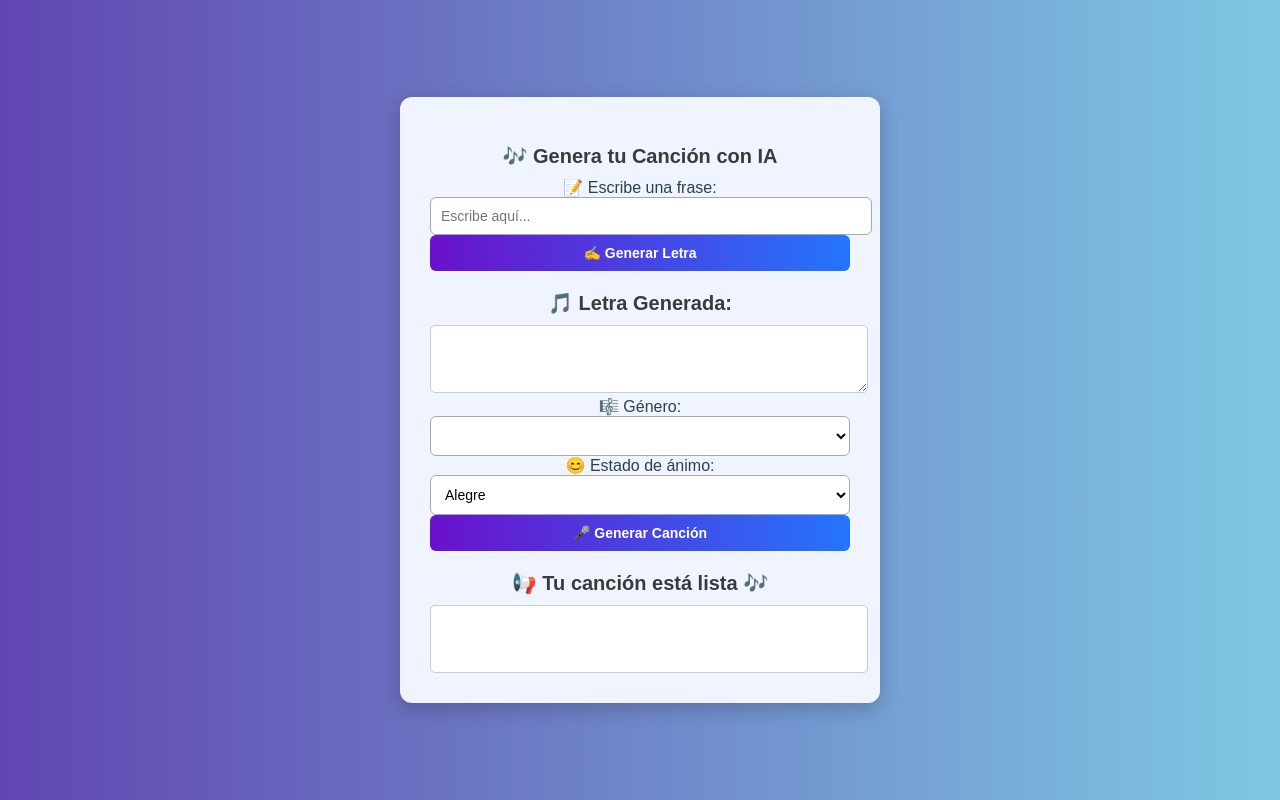
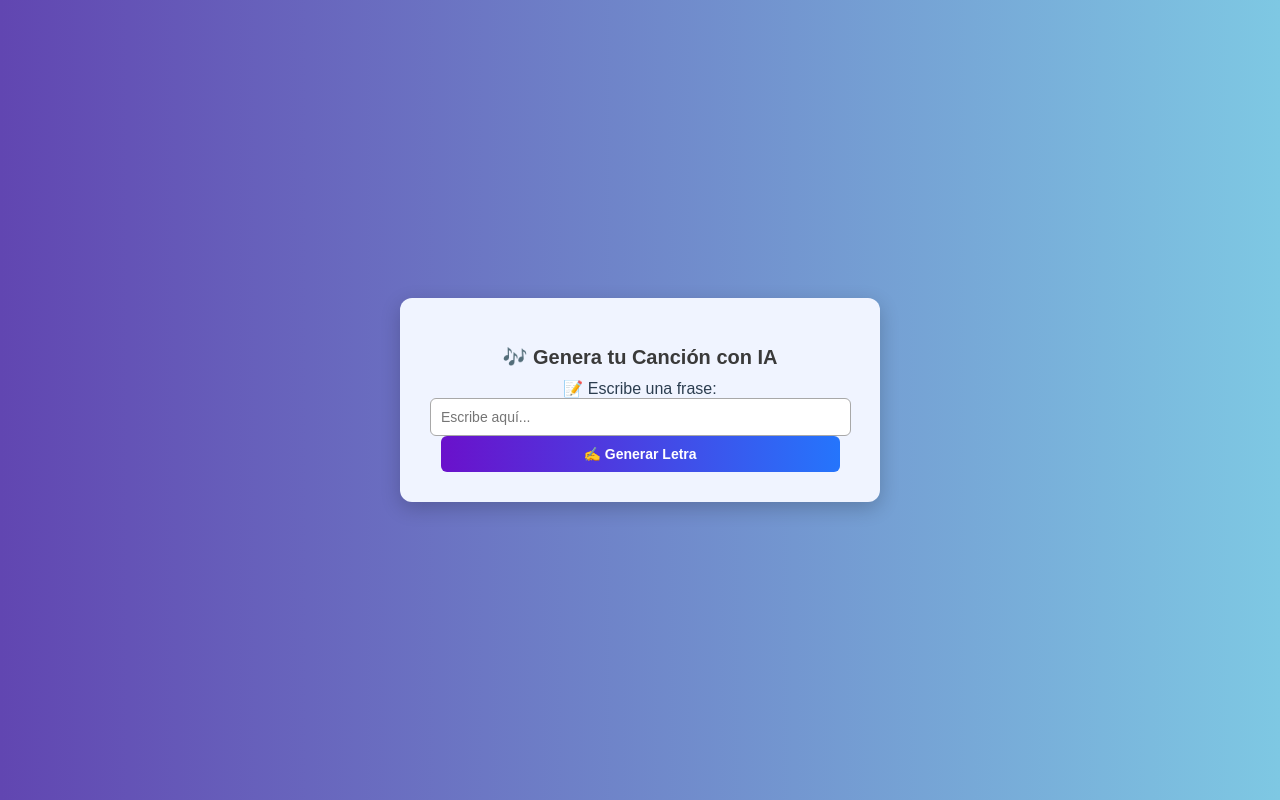
Before and after one commit to AndyChiquin/SongGenIA, a Vue app in the folder frontend/: page /dashboard in a window 1280 px wide. Built offline with nearby package versions, Linux system fonts and the light colour scheme; sample sign-in values are in the browser's storage; the HTML template or start-up script is replaced by a standard one.

Commit message:
feat(test): Last update

```diff
--- a/frontend/src/components/MusicForm.vue
+++ b/frontend/src/components/MusicForm.vue
@@ -6,7 +6,7 @@
       <!-- Entrada de frase inicial -->
       <div class="form-group">
         <label class="input-label">📝 Escribe una frase:</label>
-        <input v-model="fraseInicial" type="text" placeholder="Escribe aquí..." required>
+        <input v-model="fraseInicial" type="text" class="input-field" placeholder="Escribe aquí..." required>
       </div>
 
       <!-- Botón para generar la letra -->
@@ -14,28 +14,28 @@
         ✍️ Generar Letra
       </button>
 
-      <!-- Mensaje de carga -->
-      <p v-if="loading" class="loading-text">⌛ Procesando...</p>
+      <!-- Mensaje de carga para generar letra -->
+      <p v-if="loadingLetra" class="loading-text">⏳ Generando letra...</p>
 
-      <!-- Recuadro donde se muestra la letra generada -->
-      <div class="lyrics-box">
+      <!-- Sección de la letra generada -->
+      <div v-if="lyrics" class="lyrics-box">
         <h3>🎵 Letra Generada:</h3>
         <textarea v-model="lyrics" readonly class="lyrics-textarea"></textarea>
       </div>
 
       <!-- Opciones de género y estado de ánimo -->
-      <div class="form-group">
+      <div v-if="lyrics" class="form-group">
         <label class="input-label">🎼 Género:</label>
-        <select v-model="genre">
+        <select v-model="genre" class="input-field">
           <option>Bachata</option>
           <option>Rock</option>
           <option>Pop</option>
         </select>
       </div>
 
-      <div class="form-group">
+      <div v-if="lyrics" class="form-group">
         <label class="input-label">😊 Estado de ánimo:</label>
-        <select v-model="mood">
+        <select v-model="mood" class="input-field">
           <option>Alegre</option>
           <option>Triste</option>
           <option>Romántico</option>
@@ -43,19 +43,24 @@
       </div>
 
       <!-- Botón para generar la música -->
-      <button @click="generarMusica" class="primary-button">
+      <button v-if="lyrics" @click="generarMusica" class="primary-button">
         🎤 Generar Canción
       </button>
 
-      <!-- Mensaje de espera -->
-      <p v-if="waitingForAudio">🎵 Esperando la canción... Esto puede tardar unos segundos.</p>
+      <!-- Mensaje de espera al generar la canción -->
+      <p v-if="waitingForAudio" class="loading-text">🎵 Esperando la canción... Esto puede tardar unos segundos.</p>
 
       <!-- Mostrar la URL cuando la música se genere -->
-      <div class="lyrics-box">
+      <div v-if="audioUrl" class="lyrics-box">
         <h3>📢 Tu canción está lista 🎶</h3>
         <input v-model="audioUrl" readonly class="lyrics-textarea">
         <a v-if="audioUrl" :href="audioUrl" target="_blank" class="primary-button">🔗 Ir a la Canción</a>
       </div>
+
+      <!-- Botón de Nuevo Intento -->
+      <button v-if="lyrics || audioUrl" @click="resetForm" class="reset-button">
+        🔄 Nuevo Intento
+      </button>
     </div>
   </div>
 </template>
@@ -66,14 +71,15 @@ import { generateLyrics, generateMusic, getAudio } from "@/services/music";
 export default {
   data() {
     return {
-      fraseInicial: "", // Texto ingresado por el usuario
-      lyrics: "", // Letra generada
+      fraseInicial: "",
+      lyrics: "",
       genre: "Pasillo",
       mood: "Alegre",
+      loadingLetra: false,
       loading: false,
-      taskId: "", // Aquí guardamos el Task ID
-      audioUrl: "", // Aquí guardamos la URL del audio
-      waitingForAudio: false // Indicador de espera para la URL
+      taskId: "",
+      audioUrl: "",
+      waitingForAudio: false
     };
   },
   methods: {
@@ -83,7 +89,7 @@ export default {
         return;
       }
 
-      this.loading = true;
+      this.loadingLetra = true;
       const letra = await generateLyrics(this.fraseInicial);
 
       if (letra) {
@@ -92,7 +98,7 @@ export default {
         alert("Error al generar la letra.");
       }
 
-      this.loading = false;
+      this.loadingLetra = false;
     },
 
     async generarMusica() {
@@ -110,7 +116,7 @@ export default {
         this.taskId = taskId;
         console.log("Task ID recibido:", this.taskId);
 
-        this.audioUrl = await getAudio(this.taskId); // Espera hasta obtener la URL
+        this.audioUrl = await getAudio(this.taskId);
         if (!this.audioUrl) {
           alert("No se pudo obtener la URL del audio.");
         }
@@ -119,6 +125,18 @@ export default {
       }
 
       this.loading = false;
+      this.waitingForAudio = false;
+    },
+
+    resetForm() {
+      this.fraseInicial = "";
+      this.lyrics = "";
+      this.genre = "Pasillo";
+      this.mood = "Alegre";
+      this.loadingLetra = false;
+      this.loading = false;
+      this.taskId = "";
+      this.audioUrl = "";
       this.waitingForAudio = false;
     }
   }
@@ -166,8 +184,8 @@ export default {
 }
 
 /* Campos de entrada */
-input, select {
-  width: 100%;
+.input-field {
+  width: 95%;
   padding: 10px;
   font-size: 14px;
   border-radius: 6px;
@@ -176,18 +194,25 @@ input, select {
 }
 
 .lyrics-textarea {
-  width: 100%;
-  height: 50px;
+  width: 95%;
+  height: 70px;
   border: 1px solid #ccc;
   border-radius: 5px;
   padding: 8px;
   font-size: 14px;
   background: #fff;
+  resize: none;
+  text-align: center;
+}
+
+/* Caja de letra generada */
+.lyrics-box {
+  margin-top: 15px;
 }
 
 /* Botón principal */
 .primary-button {
-  width: 100%;
+  width: 95%;
   padding: 10px;
   background: linear-gradient(to right, #6a11cb, #2575fc);
   color: white;
@@ -203,11 +228,11 @@ input, select {
   background: linear-gradient(to right, #580d99, #1e5bbf);
 }
 
-/* Botón secundario */
-.secondary-button {
-  width: 100%;
+/* Botón de reinicio */
+.reset-button {
+  width: 95%;
   padding: 10px;
-  background: linear-gradient(to right, #ff7f50, #ff4500);
+  background: linear-gradient(to right, #ff4b2b, #ff416c);
   color: white;
   border: none;
   border-radius: 6px;
@@ -215,9 +240,17 @@ input, select {
   font-weight: bold;
   cursor: pointer;
   transition: background 0.3s;
+  margin-top: 15px;
 }
 
-.secondary-button:hover {
-  background: linear-gradient(to right, #ff6347, #ff2200);
+.reset-button:hover {
+  background: linear-gradient(to right, #e62e00, #c90052);
+}
+
+/* Mensajes de carga */
+.loading-text {
+  font-size: 14px;
+  color: #6a11cb;
+  font-weight: bold;
 }
 </style>
```
Also changed, not shown: 1 other file (tests, documents, lock files or other folders).
